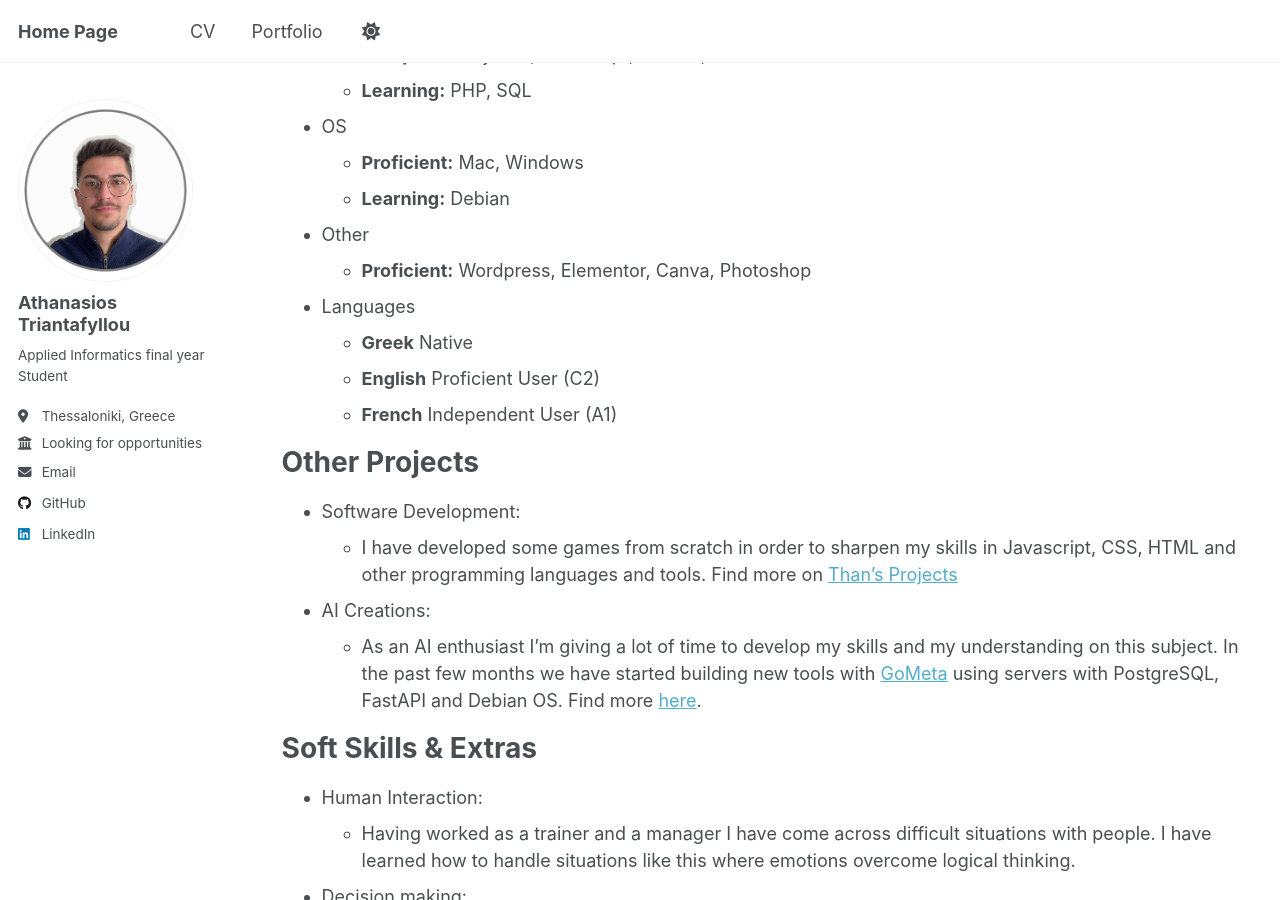
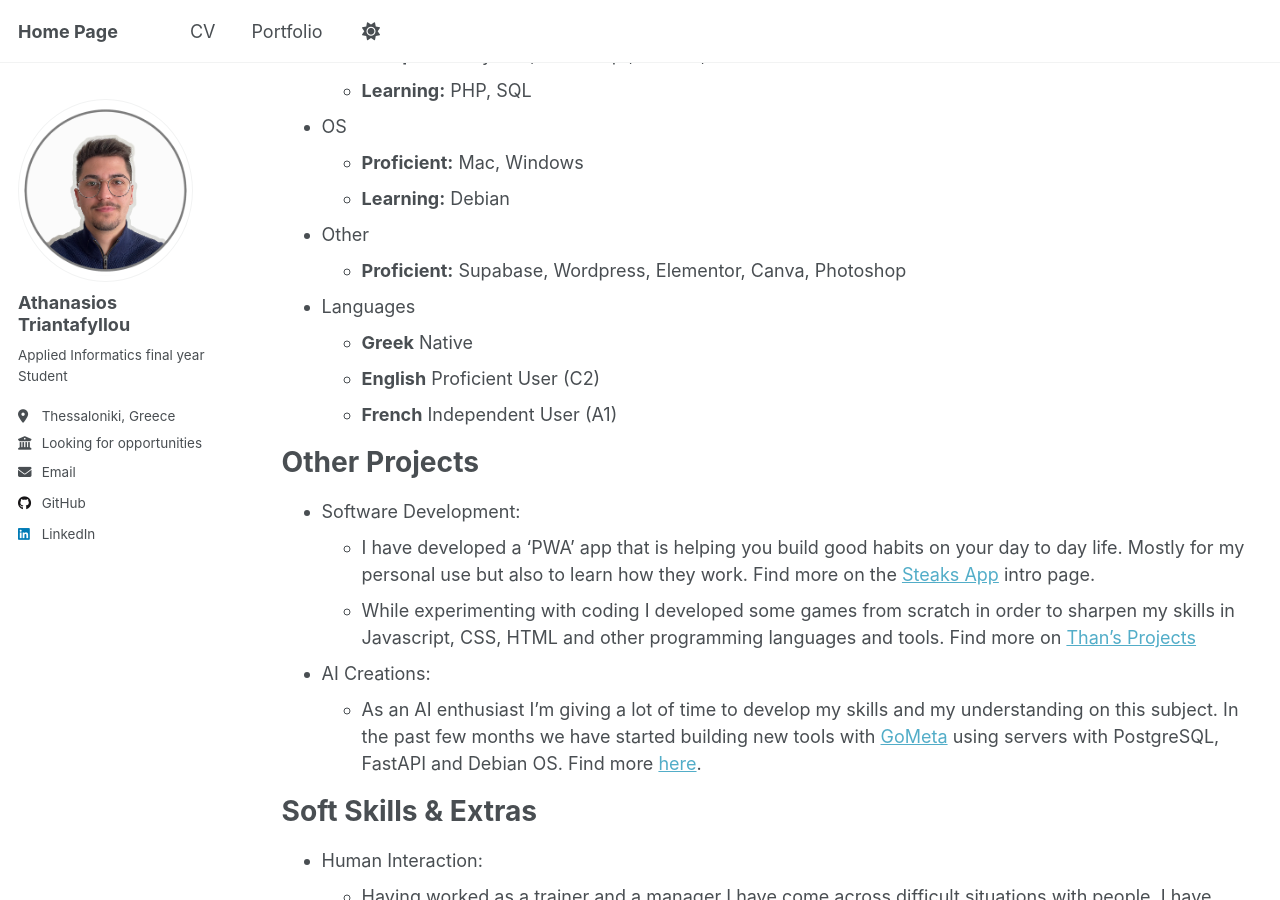
Before and after one commit to AthTriantafyllou/AthTriantafyllou.github.io, a Jekyll site: the page built from _pages/cv.md, in a window 1280 px wide and 900 px high, scrolled down 704 px. Built offline with Jekyll 4.4.1, drawn with Linux system fonts in a browser that asks for light colours; a script that is not in the unit is left out.

Commit message:
Update cv.md

```diff
--- a/_pages/cv.md
+++ b/_pages/cv.md
@@ -40,7 +40,7 @@ Programming and Software Skills
   * <b>Proficient:</b> Mac, Windows
   * <b>Learning:</b> Debian
 * Other
-  * <b>Proficient:</b> Wordpress, Elementor, Canva, Photoshop
+  * <b>Proficient:</b> Supabase, Wordpress, Elementor, Canva, Photoshop
 * Languages
   * <b>Greek</b> Native
   * <b>English</b> Proficient User (C2)
@@ -52,7 +52,8 @@ Programming and Software Skills
 Other Projects
 ======
 * Software Development:
-  * I have developed some games from scratch in order to sharpen my skills in Javascript, CSS, HTML and other programming languages and tools. Find more on [Than's Projects](https://thanfyllou.eu/second_brain/index.html){:target="_blank"}
+  * I have developed a 'PWA' app that is helping you build good habits on your day to day life. Mostly for my personal use but also to learn how they work. Find more on the [Steaks App](https://thanfyllou.eu/streaks/index.html){:target="_blank"} intro page.
+  * While experimenting with coding I developed some games from scratch in order to sharpen my skills in Javascript, CSS, HTML and other programming languages and tools. Find more on [Than's Projects](https://thanfyllou.eu/second_brain/index.html){:target="_blank"}
 * AI Creations:
   * As an AI enthusiast I’m giving a lot of time to develop my skills and my understanding on this subject. In the past few months we have started building new tools with [GoMeta](https://gometa.gr) using servers with PostgreSQL, FastAPI and Debian OS. Find more [here](https://myaips.cloud/){:target="_blank"}.
 
```
